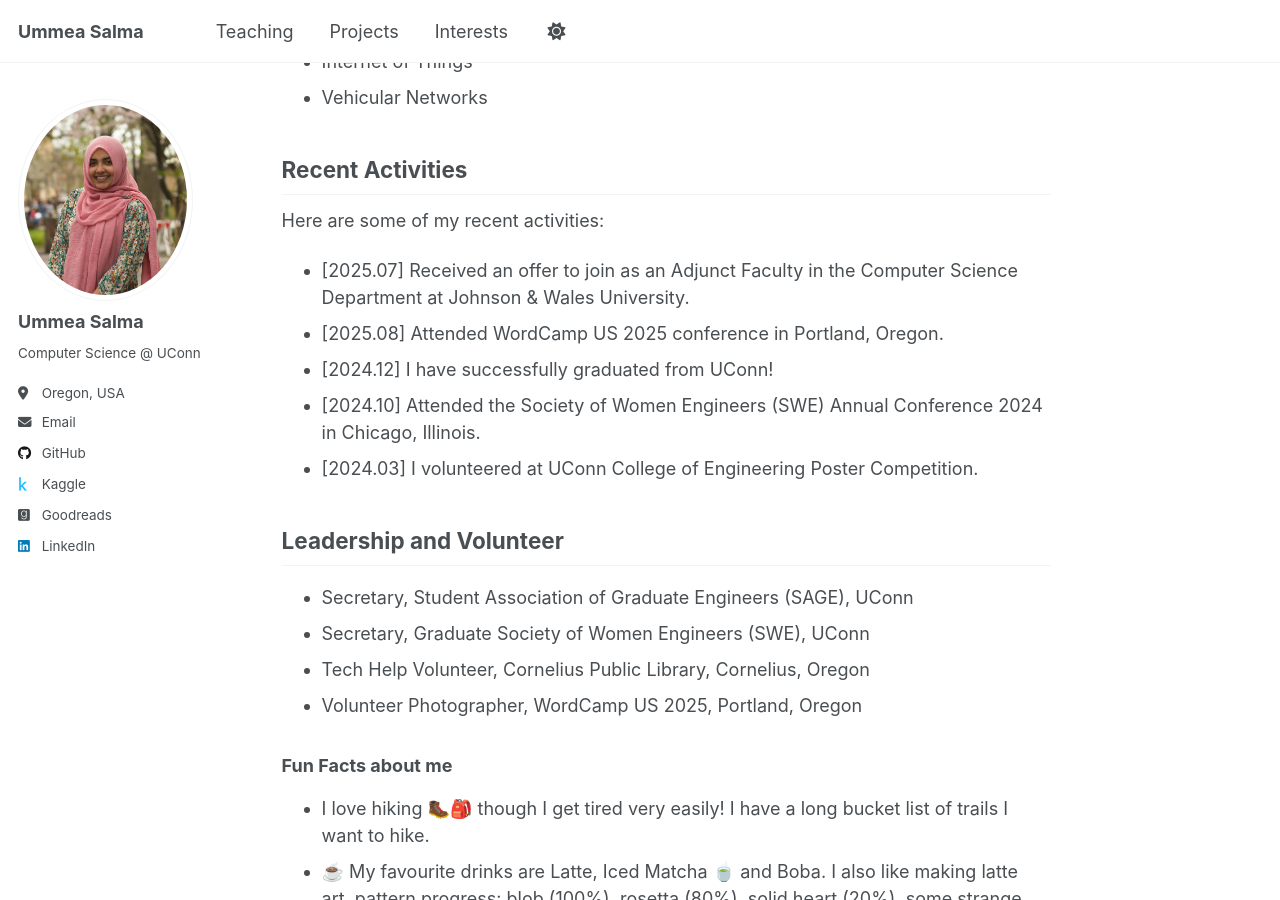
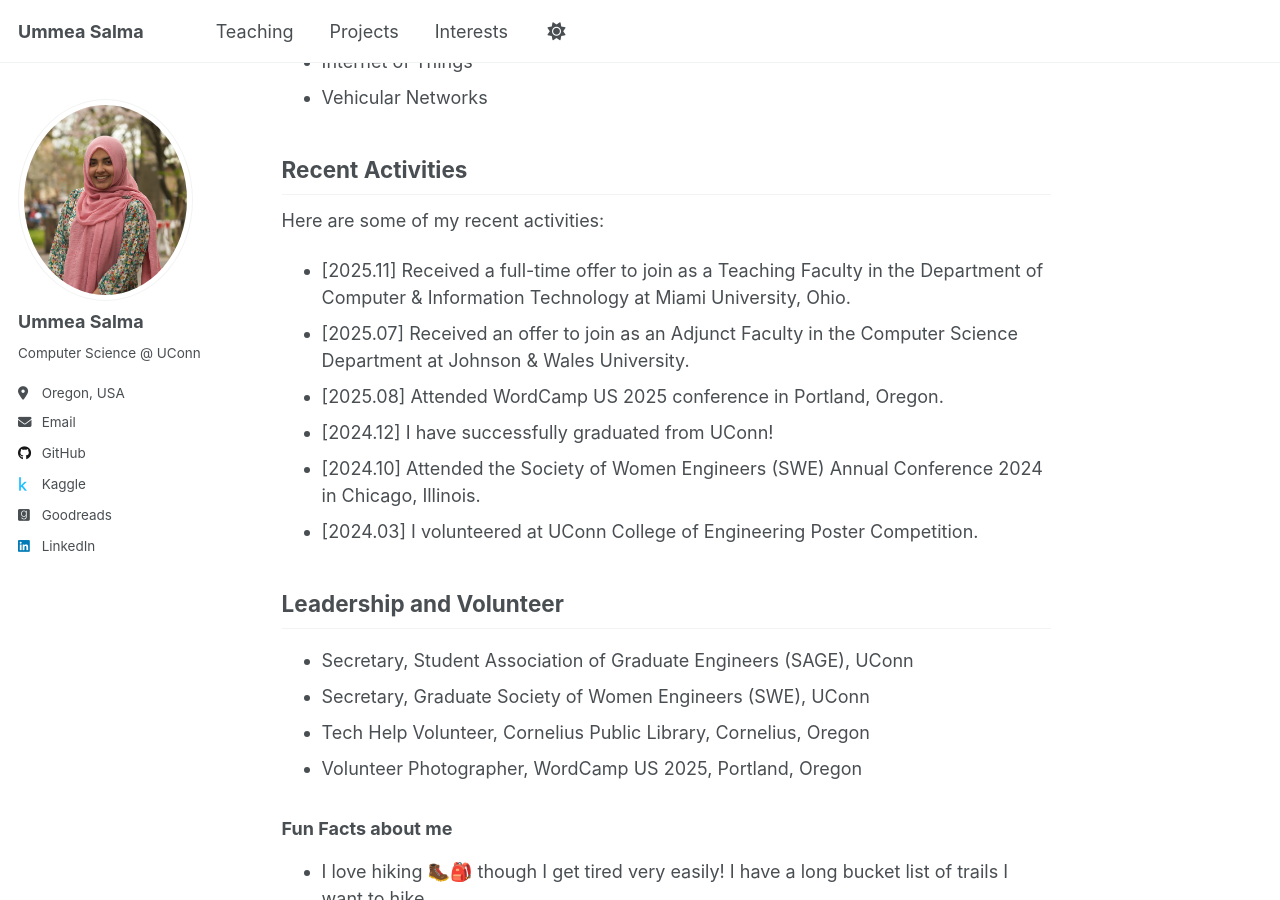
Before and after one commit to ummeasalma/ummeasalma.github.io, a Jekyll site: the page built from _pages/about.md, in a window 1280 px wide and 900 px high, scrolled down 668 px. Built offline with Jekyll 4.4.1, drawn with Linux system fonts in a browser that asks for light colours; a script that is not in the unit is left out.

Commit message:
Add recent activity for Teaching Faculty offer
Added a recent activity about receiving a full-time offer at Miami University.

```diff
--- a/_pages/about.md
+++ b/_pages/about.md
@@ -26,6 +26,7 @@ Please feel free to reach out for research, collaborations, or even a casual cha
 ## Recent Activities
 Here are some of my recent activities:
 
+- [2025.11] Received a full-time offer to join as a Teaching Faculty in the Department of Computer & Information Technology at Miami University, Ohio.
 - [2025.07] Received an offer to join as an Adjunct Faculty in the Computer Science Department at Johnson & Wales University.
 - [2025.08] Attended WordCamp US 2025 conference in Portland, Oregon.
 - [2024.12] I have successfully graduated from UConn!
```
